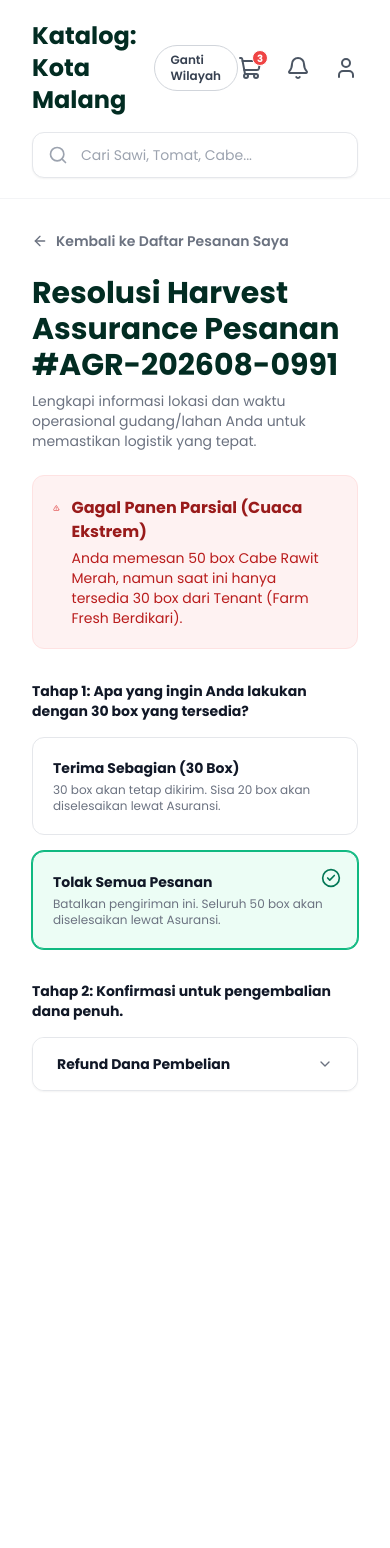
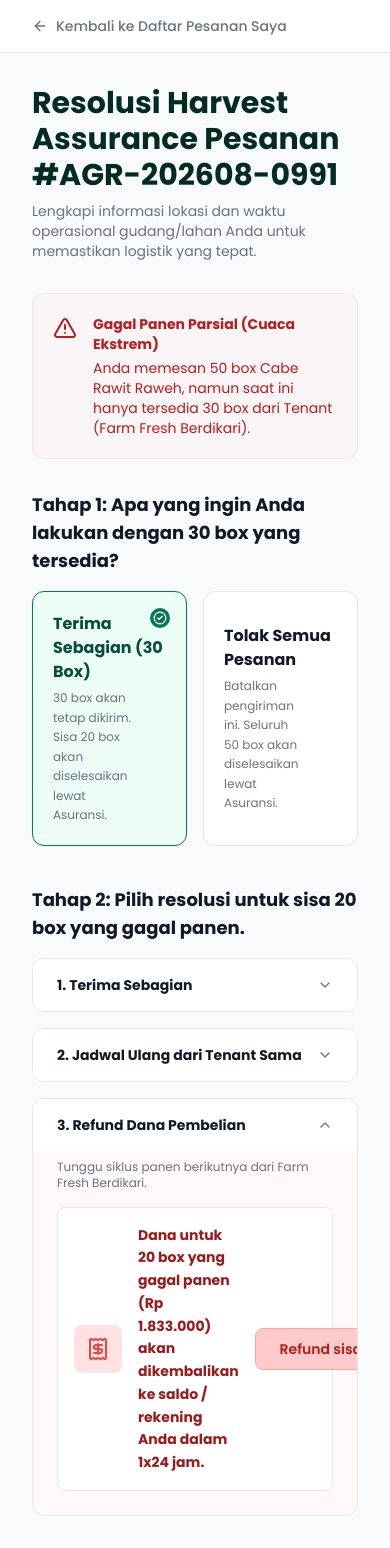
Before and after one commit to damhacker04/agro-us, a Next.js app in the folder apps/web/: page /buyer/orders/1/resolution in a window 390 px wide. Before the commit the page ends 1123 px from the top, so only its background shows below. Built offline with nearby package versions, Linux system fonts and the light colour scheme.

Commit message:
feat: revision page

```diff
--- a/apps/web/src/app/buyer/(dashboard)/layout.tsx
+++ b/apps/web/src/app/buyer/(dashboard)/layout.tsx
@@ -102,6 +102,7 @@ export default function BuyerDashboardLayout({
       {/* Main Content Area */}
       <main className="flex-1 flex flex-col min-w-0">
         {/* Top Header */}
+        {!pathname.includes("/buyer/orders") && (
           <header className="sticky top-0 z-10 bg-white border-b border-gray-100 px-8 py-5">
             <div className="flex items-center justify-between mb-4">
               <div className="flex items-center gap-4">
@@ -141,6 +142,7 @@ export default function BuyerDashboardLayout({
               />
             </div>
           </header>
+        )}
 
         {/* Page Content */}
         <div className="flex-1 bg-white">
--- a/apps/web/src/app/buyer/(dashboard)/orders/[id]/resolution/page.tsx
+++ b/apps/web/src/app/buyer/(dashboard)/orders/[id]/resolution/page.tsx
@@ -1,237 +1,231 @@
 "use client";
 
-import React, { useState } from "react";
+import React, { useState, use } from "react";
 import Link from "next/link";
-import {
-  ArrowLeft,
-  AlertTriangle,
-  CheckCircle2,
-  ChevronDown,
-  ChevronUp,
-  CalendarDays,
-  Building2,
-  Check
-} from "lucide-react";
+import { ArrowLeft, AlertTriangle, CheckCircle2, ChevronDown, ChevronUp, Package, Calendar, Receipt } from "lucide-react";
 
-export default function ResolutionPage() {
-  const [decision, setDecision] = useState<"terima_sebagian" | "tolak_semua">("tolak_semua");
+export default function ResolutionPage({ params }: { params: Promise<{ id: string }> }) {
+  const unwrappedParams = use(params);
+  const orderId = unwrappedParams.id; // "4" or "5"
+
+  const isTotalFailure = orderId === "5";
+  const totalBox = 50;
+  const availableBox = isTotalFailure ? 0 : 30;
+  const failedBox = isTotalFailure ? 50 : 20;
+  const refundAmount = isTotalFailure ? "5.530.000" : "1.833.000";
+
+  // State for Tahap 1 selection
+  // If total failure (available === 0), the only option is 'reject'
+  const [step1Selection, setStep1Selection] = useState<"partial" | "reject">(isTotalFailure ? "reject" : "partial");
+
+  // State for accordions in Tahap 2
   const [openAccordion, setOpenAccordion] = useState<string>("refund");
 
   return (
-    <div className="p-8 max-w-5xl mx-auto">
-      {/* Back button */}
-      <Link
-        href="/buyer/orders"
-        className="inline-flex items-center gap-2 text-sm font-semibold text-gray-500 hover:text-emerald-700 transition mb-6"
-      >
+    <div className="min-h-screen bg-slate-50 flex flex-col">
+      {/* Header */}
+      <header className="bg-white border-b border-gray-200 px-8 py-4 flex items-center gap-4">
+        <Link href="/buyer/orders" className="text-gray-500 hover:text-gray-900 transition flex items-center gap-2 text-sm font-medium">
           <ArrowLeft className="w-4 h-4" /> Kembali ke Daftar Pesanan Saya
         </Link>
+      </header>
 
-      {/* Header Section */}
-      <div className="mb-6">
-        <h1 className="text-3xl font-bold text-emerald-950 mb-2">Resolusi Harvest Assurance Pesanan #AGR-202608-0991</h1>
-        <p className="text-gray-500 text-sm">Lengkapi informasi lokasi dan waktu operasional gudang/lahan Anda untuk memastikan logistik yang tepat.</p>
+      {/* Main Content */}
+      <main className="flex-1 max-w-4xl mx-auto w-full p-8">
+        <div className="mb-8">
+          <h1 className="text-3xl font-bold text-emerald-950 mb-2">
+            Resolusi Harvest Assurance Pesanan #AGR-202608-0991
+          </h1>
+          <p className="text-gray-500 text-sm">
+            Lengkapi informasi lokasi dan waktu operasional gudang/lahan Anda untuk memastikan logistik yang tepat.
+          </p>
         </div>
 
         {/* Alert Banner */}
-      <div className="bg-red-50 border border-red-100 rounded-xl p-5 mb-8">
-        <div className="flex items-start gap-3">
-          <AlertTriangle className="w-5 h-5 text-red-600 mt-0.5" />
+        <div className="bg-red-50/50 border border-red-100 rounded-xl p-5 mb-8 flex items-start gap-4">
+          <AlertTriangle className="w-6 h-6 text-red-700 shrink-0 mt-0.5" />
           <div>
-            <h3 className="font-bold text-red-800 mb-1">Gagal Panen Parsial (Cuaca Ekstrem)</h3>
-            <p className="text-sm text-red-700">
-              Anda memesan 50 box Cabe Rawit Merah, namun saat ini hanya tersedia 30 box dari Tenant (Farm Fresh Berdikari).
+            <h3 className="font-bold text-red-700 text-sm mb-1">
+              Gagal Panen {isTotalFailure ? "Total" : "Parsial"} (Cuaca Ekstrem)
+            </h3>
+            <p className="text-red-700 text-sm">
+              Anda memesan {totalBox} box Cabe Rawit Raweh, namun saat ini hanya tersedia {availableBox} box dari Tenant (Farm Fresh Berdikari).
             </p>
-          </div>
           </div>
         </div>
 
         {/* Tahap 1 */}
-      <div className="mb-8">
-        <h2 className="text-sm font-bold text-gray-900 mb-4">Tahap 1: Apa yang ingin Anda lakukan dengan 30 box yang tersedia?</h2>
-        <div className="grid grid-cols-1 md:grid-cols-2 gap-4">
-
-          {/* Option: Terima Sebagian */}
+        <div className="mb-10">
+          <h2 className="text-lg font-bold text-gray-900 mb-4">
+            Tahap 1: Apa yang ingin Anda lakukan dengan {availableBox} box yang tersedia?
+          </h2>
+          <div className="grid grid-cols-2 gap-4">
+            {/* Terima Sebagian Card */}
             <button
-            onClick={() => {
-              setDecision("terima_sebagian");
-              setOpenAccordion("substitusi");
-            }}
-            className={`text-left p-5 rounded-xl border transition relative ${
-              decision === "terima_sebagian"
-                ? "bg-emerald-50 border-emerald-500 ring-1 ring-emerald-500"
-                : "bg-white border-gray-200 hover:border-emerald-300"
+              disabled={isTotalFailure}
+              onClick={() => setStep1Selection("partial")}
+              className={`relative p-5 rounded-xl border text-left transition-all ${
+                isTotalFailure ? "opacity-50 cursor-not-allowed bg-gray-50 border-gray-200" :
+                step1Selection === "partial"
+                  ? "border-emerald-700 bg-emerald-50 shadow-sm"
+                  : "border-gray-200 bg-white hover:border-emerald-300"
               }`}
             >
-            <h3 className="font-bold text-gray-900 text-sm mb-1">Terima Sebagian (30 Box)</h3>
-            <p className="text-xs text-gray-500">30 box akan tetap dikirim. Sisa 20 box akan diselesaikan lewat Asuransi.</p>
-            {decision === "terima_sebagian" && (
-              <div className="absolute top-4 right-4 text-emerald-700">
-                <CheckCircle2 className="w-5 h-5" />
+              {step1Selection === "partial" && (
+                <div className="absolute top-4 right-4">
+                  <div className="w-5 h-5 rounded-full bg-emerald-700 text-white flex items-center justify-center">
+                    <CheckCircle2 className="w-3.5 h-3.5" />
+                  </div>
                 </div>
               )}
+              <h3 className={`font-bold mb-1 ${step1Selection === "partial" ? "text-emerald-900" : "text-gray-900"}`}>
+                Terima Sebagian ({availableBox} Box)
+              </h3>
+              <p className="text-xs text-gray-500 leading-relaxed pr-8">
+                {availableBox} box akan tetap dikirim. Sisa {failedBox} box akan diselesaikan lewat Asuransi.
+              </p>
             </button>
 
-          {/* Option: Tolak Semua */}
+            {/* Tolak Semua Pesanan Card */}
             <button
-            onClick={() => {
-              setDecision("tolak_semua");
-              setOpenAccordion("refund_all");
-            }}
-            className={`text-left p-5 rounded-xl border transition relative ${
-              decision === "tolak_semua"
-                ? "bg-emerald-50 border-emerald-500 ring-1 ring-emerald-500"
-                : "bg-white border-gray-200 hover:border-emerald-300"
+              onClick={() => setStep1Selection("reject")}
+              className={`relative p-5 rounded-xl border text-left transition-all ${
+                step1Selection === "reject"
+                  ? "border-emerald-700 bg-emerald-50 shadow-sm"
+                  : "border-gray-200 bg-white hover:border-emerald-300"
               }`}
             >
-            <h3 className="font-bold text-gray-900 text-sm mb-1">Tolak Semua Pesanan</h3>
-            <p className="text-xs text-gray-500">Batalkan pengiriman ini. Seluruh 50 box akan diselesaikan lewat Asuransi.</p>
-            {decision === "tolak_semua" && (
-              <div className="absolute top-4 right-4 text-emerald-700">
-                <CheckCircle2 className="w-5 h-5" />
+              {step1Selection === "reject" && (
+                <div className="absolute top-4 right-4">
+                  <div className="w-5 h-5 rounded-full bg-emerald-700 text-white flex items-center justify-center">
+                    <CheckCircle2 className="w-3.5 h-3.5" />
+                  </div>
                 </div>
               )}
+              <h3 className={`font-bold mb-1 ${step1Selection === "reject" ? "text-emerald-900" : "text-gray-900"}`}>
+                Tolak Semua Pesanan
+              </h3>
+              <p className="text-xs text-gray-500 leading-relaxed pr-8">
+                Batalkan pengiriman ini. Seluruh {totalBox} box akan diselesaikan lewat Asuransi.
+              </p>
             </button>
           </div>
         </div>
 
         {/* Tahap 2 */}
         <div>
-        <h2 className="text-sm font-bold text-gray-900 mb-4">
-          {decision === "tolak_semua"
-            ? "Tahap 2: Konfirmasi untuk pengembalian dana penuh."
-            : "Tahap 2: Pilih resolusi untuk sisa 20 box yang gagal panen."}
+          <h2 className="text-lg font-bold text-gray-900 mb-4">
+            {step1Selection === "partial"
+              ? `Tahap 2: Pilih resolusi untuk sisa ${failedBox} box yang gagal panen.`
+              : "Tahap 2: Konfirmasi untuk pengembalian dana penuh."}
           </h2>
 
-        {decision === "tolak_semua" ? (
-          /* Single Option for Tolak Semua */
-          <div className="border border-gray-200 rounded-xl overflow-hidden bg-white shadow-sm">
+          <div className="space-y-4">
+            {step1Selection === "partial" && (
+              <>
+                {/* Accordion 1: Terima Sebagian */}
+                <div className="bg-white border border-gray-200 rounded-xl overflow-hidden">
                   <button
-              onClick={() => setOpenAccordion(openAccordion === "refund_all" ? "" : "refund_all")}
+                    onClick={() => setOpenAccordion(openAccordion === "terima" ? "" : "terima")}
                     className="w-full px-6 py-4 flex items-center justify-between bg-white hover:bg-gray-50 transition"
                   >
-              <div className="font-bold text-gray-900 text-sm">Refund Dana Pembelian</div>
-              {openAccordion === "refund_all" ? <ChevronUp className="w-4 h-4 text-gray-500" /> : <ChevronDown className="w-4 h-4 text-gray-500" />}
+                    <span className="font-bold text-sm text-gray-900">1. Terima Sebagian</span>
+                    {openAccordion === "terima" ? <ChevronUp className="w-4 h-4 text-gray-500" /> : <ChevronDown className="w-4 h-4 text-gray-500" />}
                   </button>
-            {openAccordion === "refund_all" && (
-              <div className="p-6 bg-red-50/50 border-t border-gray-100">
-                <p className="text-xs text-gray-500 mb-4">Tunggu siklus panen berikutnya dari Farm Fresh Berdikari.</p>
-                <div className="bg-white border border-red-200 rounded-xl p-4 flex flex-col sm:flex-row sm:items-center justify-between gap-4">
-                  <div className="flex gap-3 items-center">
-                    <div className="w-8 h-8 bg-red-100 rounded flex items-center justify-center shrink-0">
-                      <span className="text-red-600 font-bold text-xs">Rp</span>
+                  {openAccordion === "terima" && (
+                    <div className="px-6 pb-6 pt-2 bg-gray-50/50">
+                      <p className="text-xs text-gray-500 mb-4">Berdasarkan hasil panen yang tersedia saat ini hanya bisa memenuhi sebagian.</p>
+                      <div className="bg-white border border-gray-200 rounded-lg p-4 flex items-center justify-between">
+                        <div className="flex items-center gap-4">
+                          <div className="w-12 h-12 rounded-lg bg-emerald-100 flex items-center justify-center">
+                            <Package className="w-6 h-6 text-emerald-600" />
                           </div>
-                    <div className="text-sm font-bold text-red-900 leading-snug">
-                      Dana dari pesanan (Rp 5.530.000) akan dikembalikan secara penuh ke saldo / rekening Anda dalam 1x24 jam.
+                          <div>
+                            <h4 className="font-bold text-gray-900 text-sm">Terima Sebagian Sisa yang Berhasil Dipanen</h4>
+                            <p className="text-xs text-gray-500">Tersedia: {availableBox} Box</p>
                           </div>
                         </div>
-                  <button className="shrink-0 bg-red-200 text-red-800 hover:bg-red-300 px-4 py-2 rounded-lg text-xs font-bold transition">
+                        <button className="px-6 py-2 border border-emerald-600 text-emerald-700 font-semibold text-sm rounded-lg hover:bg-emerald-50 transition">
+                          Terima
+                        </button>
+                      </div>
+                    </div>
+                  )}
+                </div>
+
+                {/* Accordion 2: Jadwal Ulang */}
+                <div className="bg-white border border-gray-200 rounded-xl overflow-hidden">
+                  <button
+                    onClick={() => setOpenAccordion(openAccordion === "jadwal" ? "" : "jadwal")}
+                    className="w-full px-6 py-4 flex items-center justify-between bg-white hover:bg-gray-50 transition"
+                  >
+                    <span className="font-bold text-sm text-gray-900">2. Jadwal Ulang dari Tenant Sama</span>
+                    {openAccordion === "jadwal" ? <ChevronUp className="w-4 h-4 text-gray-500" /> : <ChevronDown className="w-4 h-4 text-gray-500" />}
+                  </button>
+                  {openAccordion === "jadwal" && (
+                    <div className="px-6 pb-6 pt-2 bg-blue-50/30">
+                      <p className="text-xs text-gray-500 mb-4">Tunggu siklus panen berikutnya dari Farm Fresh Berdikari.</p>
+                      <div className="bg-white border border-gray-200 rounded-lg p-4 flex items-center justify-between">
+                        <div className="flex items-center gap-4">
+                          <div className="w-12 h-12 rounded-lg bg-blue-100 flex items-center justify-center">
+                            <Calendar className="w-6 h-6 text-blue-600" />
+                          </div>
+                          <div>
+                            <h4 className="font-bold text-gray-900 text-sm">Estimasi Panen Berikutnya: 14 Ags 2026</h4>
+                          </div>
+                        </div>
+                        <button className="px-6 py-2 bg-blue-200 text-blue-800 border border-blue-300 font-semibold text-sm rounded-lg hover:bg-blue-300 transition">
+                          Pilih Jadwal Ulang
+                        </button>
+                      </div>
+                    </div>
+                  )}
+                </div>
+              </>
+            )}
+
+            {/* Accordion 3: Refund Dana */}
+            <div className="bg-white border border-gray-200 rounded-xl overflow-hidden">
+              <button
+                onClick={() => setOpenAccordion(openAccordion === "refund" ? "" : "refund")}
+                className="w-full px-6 py-4 flex items-center justify-between bg-white hover:bg-gray-50 transition"
+              >
+                <span className="font-bold text-sm text-gray-900">
+                  {step1Selection === "partial" ? "3. Refund Dana Pembelian" : "Refund Dana Pembelian"}
+                </span>
+                {openAccordion === "refund" ? <ChevronUp className="w-4 h-4 text-gray-500" /> : <ChevronDown className="w-4 h-4 text-gray-500" />}
+              </button>
+              {openAccordion === "refund" && (
+                <div className="px-6 pb-6 pt-2 bg-red-50/50">
+                  <p className="text-xs text-gray-500 mb-4">
+                    {step1Selection === "partial"
+                      ? "Tunggu siklus panen berikutnya dari Farm Fresh Berdikari."
+                      : "Dana akan dikembalikan secara penuh karena Anda menolak sisa pesanan."}
+                  </p>
+                  <div className="bg-white border border-gray-200 rounded-lg p-4 flex items-center justify-between gap-4">
+                    <div className="flex items-center gap-4">
+                      <div className="w-12 h-12 rounded-lg bg-red-100 flex items-center justify-center shrink-0">
+                        <Receipt className="w-6 h-6 text-red-500" />
+                      </div>
+                      <div>
+                        <h4 className="font-bold text-red-800 text-sm max-w-md leading-relaxed">
+                          {step1Selection === "partial"
+                            ? `Dana untuk ${failedBox} box yang gagal panen (Rp ${refundAmount}) akan dikembalikan ke saldo / rekening Anda dalam 1x24 jam.`
+                            : `Dana dari pesanan (Rp 5.530.000) akan dikembalikan secara penuh ke saldo / rekening Anda dalam 1x24 jam.`
+                          }
+                        </h4>
+                      </div>
+                    </div>
+                    <button className="shrink-0 px-6 py-2.5 bg-red-200 text-red-700 border border-red-300 font-semibold text-sm rounded-lg hover:bg-red-300 transition">
                       Refund sisa pesanan
                     </button>
                   </div>
                 </div>
               )}
             </div>
-        ) : (
-          /* Multiple Options for Terima Sebagian */
-          <div className="space-y-4">
-
-            {/* Option 1: Substitusi */}
-            <div className="border border-gray-200 rounded-xl overflow-hidden bg-white shadow-sm">
-              <button
-                onClick={() => setOpenAccordion(openAccordion === "substitusi" ? "" : "substitusi")}
-                className={`w-full px-6 py-4 flex items-center justify-between transition ${openAccordion === "substitusi" ? "bg-gray-50" : "bg-white hover:bg-gray-50"}`}
-              >
-                <div className="font-bold text-gray-900 text-sm">1. Substitusi dari Tenant Lain (Harga Terkunci)</div>
-                {openAccordion === "substitusi" ? <ChevronUp className="w-4 h-4 text-gray-500" /> : <ChevronDown className="w-4 h-4 text-gray-500" />}
-              </button>
-              {openAccordion === "substitusi" && (
-                <div className="p-6 bg-gray-50 border-t border-gray-100">
-                  <p className="text-xs text-gray-600 mb-4">
-                    Sistem menemukan tenant pengganti di zona Malang Raya dengan grade mutu yang sama. Anda tidak akan dikenakan biaya tambahan.
-                  </p>
-                  <div className="bg-white border border-emerald-200 rounded-xl p-4 flex flex-col sm:flex-row sm:items-center justify-between gap-4">
-                    <div className="flex gap-4 items-center">
-                      <div className="w-10 h-10 bg-emerald-100 rounded-lg flex items-center justify-center shrink-0">
-                        <Building2 className="w-5 h-5 text-emerald-600" />
-                      </div>
-                      <div>
-                        <div className="flex items-center gap-2 mb-1">
-                          <h4 className="font-bold text-gray-900 text-sm">Kebun Agro Maju</h4>
-                          <span className="bg-emerald-700 text-white text-[8px] font-bold px-1.5 py-0.5 rounded-sm">MATCH DITEMUKAN</span>
-                        </div>
-                        <p className="text-[10px] text-gray-500">Tersedia: 20 Box | Panen: Besok</p>
           </div>
         </div>
-                    <button className="shrink-0 flex items-center gap-2 border border-emerald-700 text-emerald-800 hover:bg-emerald-50 px-4 py-2 rounded-lg text-xs font-bold transition">
-                      <Check className="w-3.5 h-3.5" /> Pilih Tenant Ini
-                    </button>
-                  </div>
-                </div>
-              )}
-            </div>
-
-            {/* Option 2: Jadwal Ulang */}
-            <div className="border border-gray-200 rounded-xl overflow-hidden bg-white shadow-sm">
-              <button
-                onClick={() => setOpenAccordion(openAccordion === "jadwal_ulang" ? "" : "jadwal_ulang")}
-                className={`w-full px-6 py-4 flex items-center justify-between transition ${openAccordion === "jadwal_ulang" ? "bg-gray-50" : "bg-white hover:bg-gray-50"}`}
-              >
-                <div className="font-bold text-gray-900 text-sm">2. Jadwal Ulang dari Tenant Sama</div>
-                {openAccordion === "jadwal_ulang" ? <ChevronUp className="w-4 h-4 text-gray-500" /> : <ChevronDown className="w-4 h-4 text-gray-500" />}
-              </button>
-              {openAccordion === "jadwal_ulang" && (
-                <div className="p-6 bg-blue-50/30 border-t border-gray-100">
-                  <p className="text-xs text-gray-500 mb-4">Tunggu siklus panen berikutnya dari Farm Fresh Berdikari.</p>
-                  <div className="bg-white border border-blue-200 rounded-xl p-4 flex flex-col sm:flex-row sm:items-center justify-between gap-4">
-                    <div className="flex gap-3 items-center">
-                      <div className="w-8 h-8 bg-blue-100 rounded flex items-center justify-center shrink-0">
-                        <CalendarDays className="w-4 h-4 text-blue-600" />
-                      </div>
-                      <div className="text-sm font-bold text-blue-900">
-                        Estimasi Panen Berikutnya: 14 Ags 2026
-                      </div>
-                    </div>
-                    <button className="shrink-0 bg-blue-200 text-blue-800 hover:bg-blue-300 px-4 py-2 rounded-lg text-xs font-bold transition">
-                      Pilih Jadwal Ulang
-                    </button>
-                  </div>
-                </div>
-              )}
-            </div>
-
-            {/* Option 3: Refund Dana */}
-            <div className="border border-gray-200 rounded-xl overflow-hidden bg-white shadow-sm">
-              <button
-                onClick={() => setOpenAccordion(openAccordion === "refund_partial" ? "" : "refund_partial")}
-                className={`w-full px-6 py-4 flex items-center justify-between transition ${openAccordion === "refund_partial" ? "bg-gray-50" : "bg-white hover:bg-gray-50"}`}
-              >
-                <div className="font-bold text-gray-900 text-sm">3. Refund Dana Pembelian</div>
-                {openAccordion === "refund_partial" ? <ChevronUp className="w-4 h-4 text-gray-500" /> : <ChevronDown className="w-4 h-4 text-gray-500" />}
-              </button>
-              {openAccordion === "refund_partial" && (
-                <div className="p-6 bg-red-50/50 border-t border-gray-100">
-                  <p className="text-xs text-gray-500 mb-4">Tunggu siklus panen berikutnya dari Farm Fresh Berdikari.</p>
-                  <div className="bg-white border border-red-200 rounded-xl p-4 flex flex-col sm:flex-row sm:items-center justify-between gap-4">
-                    <div className="flex gap-3 items-center">
-                      <div className="w-8 h-8 bg-red-100 rounded flex items-center justify-center shrink-0">
-                        <span className="text-red-600 font-bold text-xs">Rp</span>
-                      </div>
-                      <div className="text-sm font-bold text-red-900 leading-snug">
-                        Dana untuk 20 box yang gagal panen (Rp 1.833.000) akan dikembalikan ke saldo / rekening Anda dalam 1x24 jam.
-                      </div>
-                    </div>
-                    <button className="shrink-0 bg-red-200 text-red-800 hover:bg-red-300 px-4 py-2 rounded-lg text-xs font-bold transition">
-                      Refund sisa pesanan
-                    </button>
-                  </div>
-                </div>
-              )}
-            </div>
-
-          </div>
-        )}
-      </div>
+      </main>
     </div>
   );
 }
```
Also changed, not shown: apps/web/src/app/buyer/(dashboard)/orders/[id]/page.tsx (+6 -5 lines), apps/web/src/app/buyer/(dashboard)/orders/page.tsx (+100 -35 lines), apps/web/src/app/buyer/orders/orderID_page.tsx (deleted), apps/web/src/app/buyer/orders/orders_page.tsx (deleted). Lines whose indentation alone changed are shown as unchanged.
